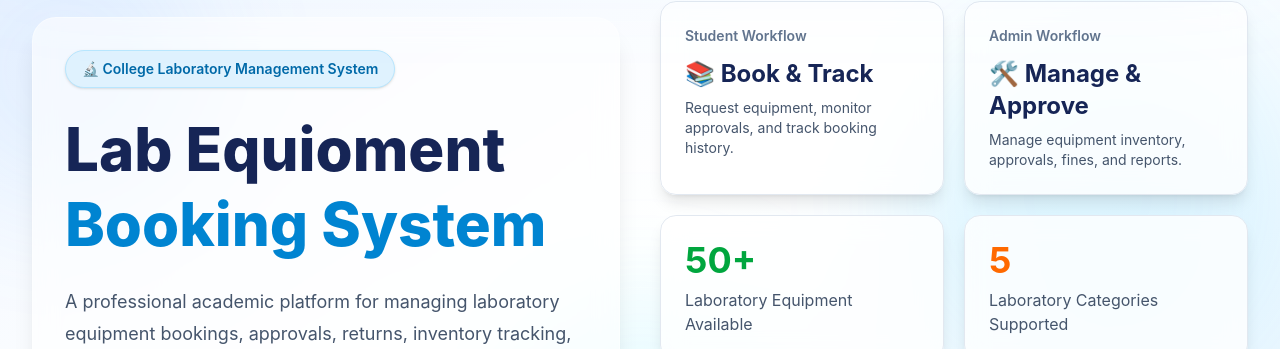
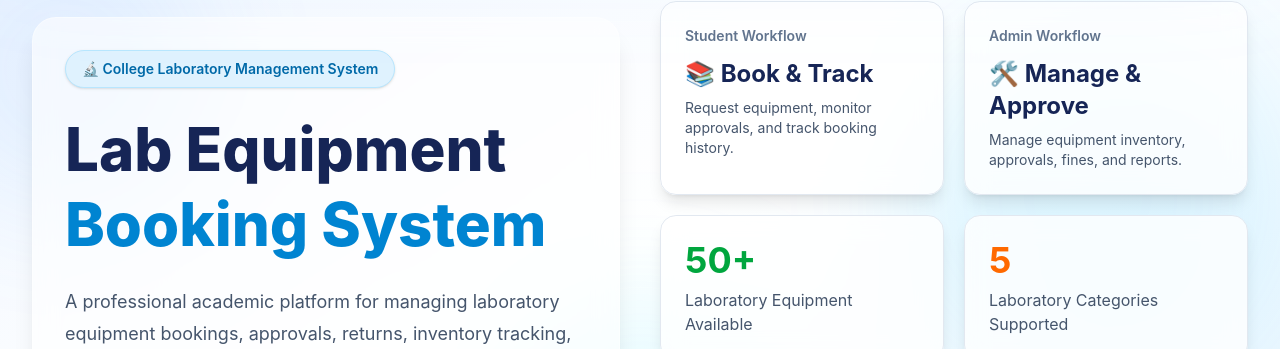
Before and after one commit to NareshVetrivel/Lab-Equipment-Booking-System, a SvelteKit app: page / in a window 1280 px wide. Shown: the part 155-504 px from the top of the page. Built offline with nearby package versions, Linux system fonts and the light colour scheme.

Commit message:
Updated Details Route
Updated Details Route

```diff
--- a/src/routes/+page.svelte
+++ b/src/routes/+page.svelte
@@ -42,7 +42,7 @@
 					<h1
 						class="text-4xl font-extrabold leading-tight text-blue-950 sm:text-5xl lg:text-6xl"
 					>
-						Lab Equioment
+						Lab Equipment
 						<span class="text-sky-600">Booking System</span>
 					</h1>
 
```
